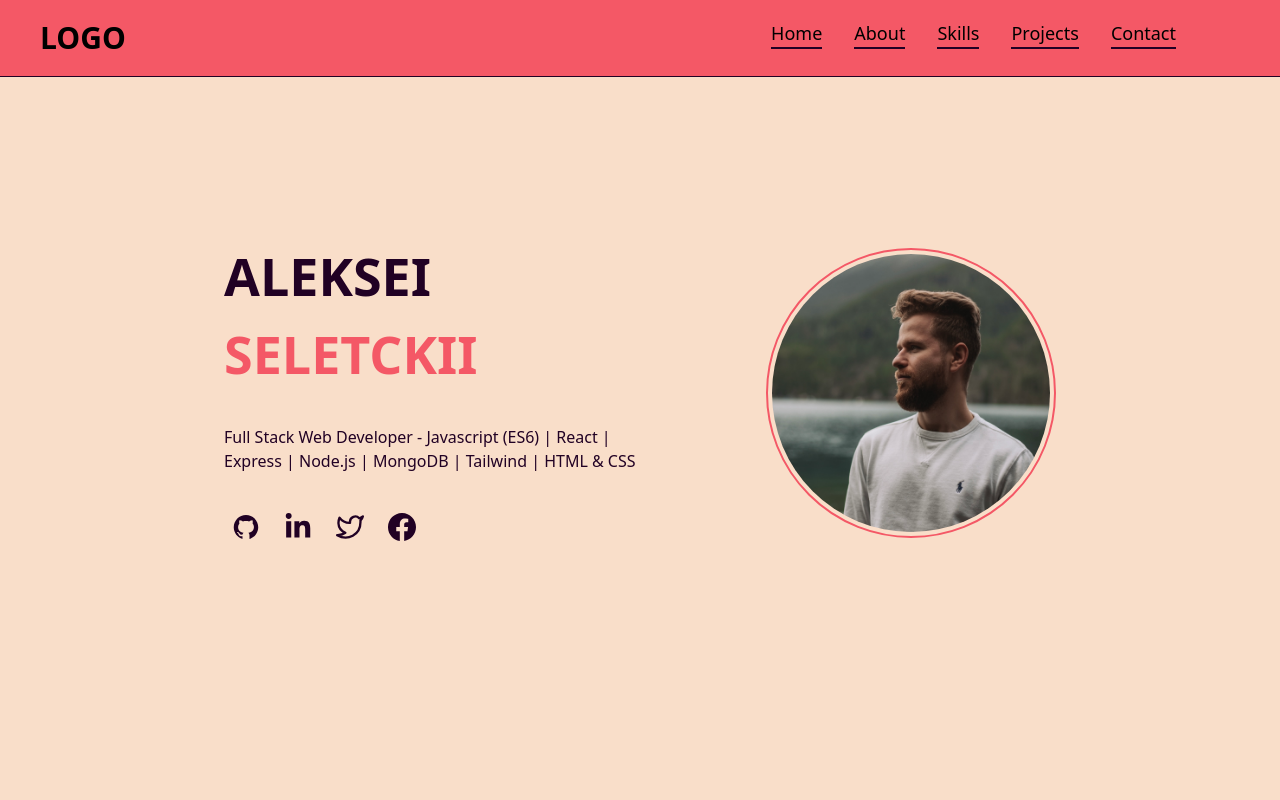
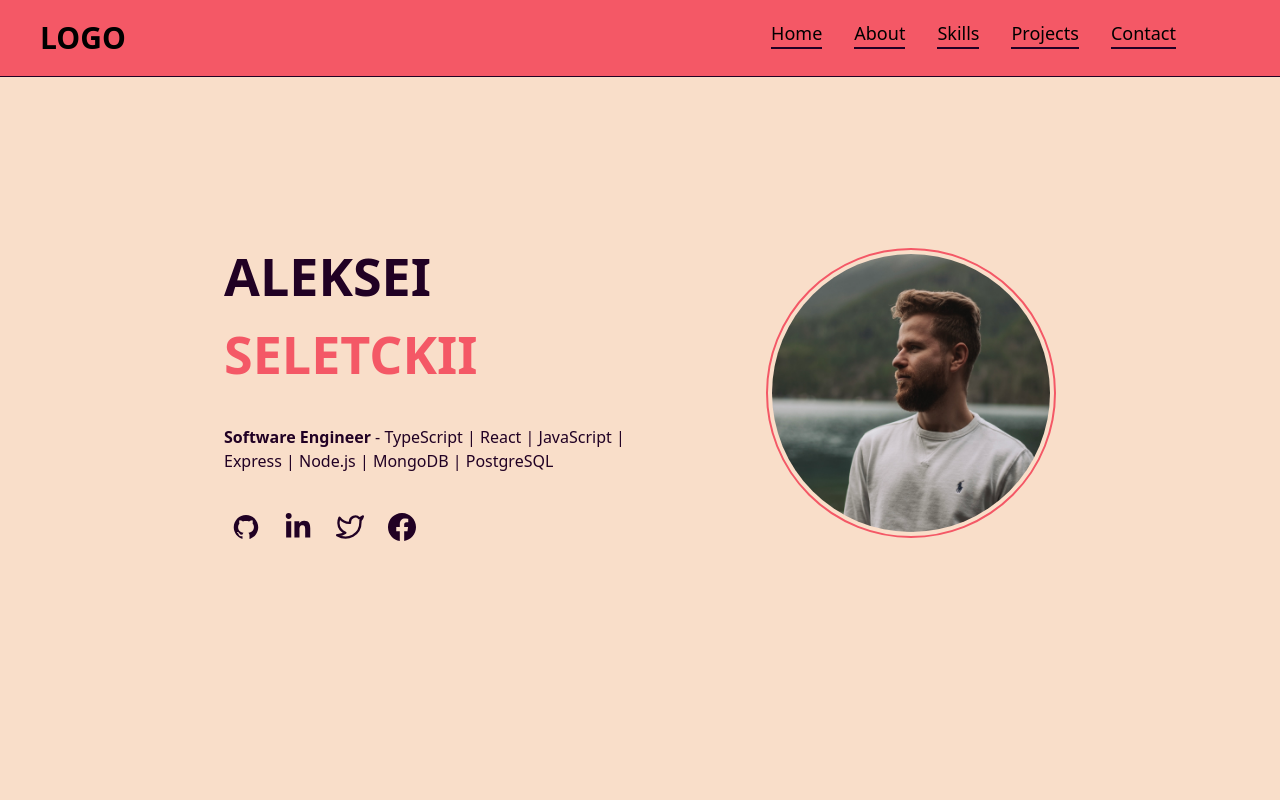
Before and after one commit to lexasv97/project5-portfolio, a React (Vite) app: page / in a window 1280 px wide. Shown: the top 800 px of the page. Built offline with nearby package versions, Linux system fonts and the light colour scheme.

Commit message:
10th commit

```diff
--- a/src/components/Banner.jsx
+++ b/src/components/Banner.jsx
@@ -22,7 +22,7 @@ const Banner = () => {
         <div className="lg:px-56 px-10 lg:py-0 py-20 text-center gap-5 lg:text-start flex lg:flex-row flex-col-reverse justify-between lg:gap-28 items-center">
             <div className=" h-full lg:py-40 flex flex-col justify-center lg:items-start items-center text-purple">
                 <h1 data-aos="fade-right" className="text-[52px] font-semibold mb-8 leading-normal uppercase">ALEKSEI <span className="text-pink">SELETCKII</span></h1>
-                <p data-aos="fade-left"><span className='text-bold'></span>Full Stack Web Developer - Javascript (ES6) | React | Express | Node.js | MongoDB | Tailwind | HTML & CSS</p>
+                <p data-aos="fade-left"><span className='font-bold'>Software Engineer</span> - TypeScript | React | JavaScript | Express | Node.js | MongoDB | PostgreSQL</p>
                 <div className="flex mt-8 gap-2">
                     <div className="flex items-center justify-center">
                         <div data-aos="fade-up" className="flex space-x-2">
--- a/src/components/Footer.jsx
+++ b/src/components/Footer.jsx
@@ -16,7 +16,7 @@ const Footer = () => {
                 <li className="my-2">Web Development</li>
                 <li className="my-2">Front end</li>
                 <li className="my-2">Back end</li>
-                <li className="my-2">E-commerce</li>
+                <li className="my-2">Software engineering</li>
             </ul>
         </div>
         <div className="mb-4 md:mb-0">
```
